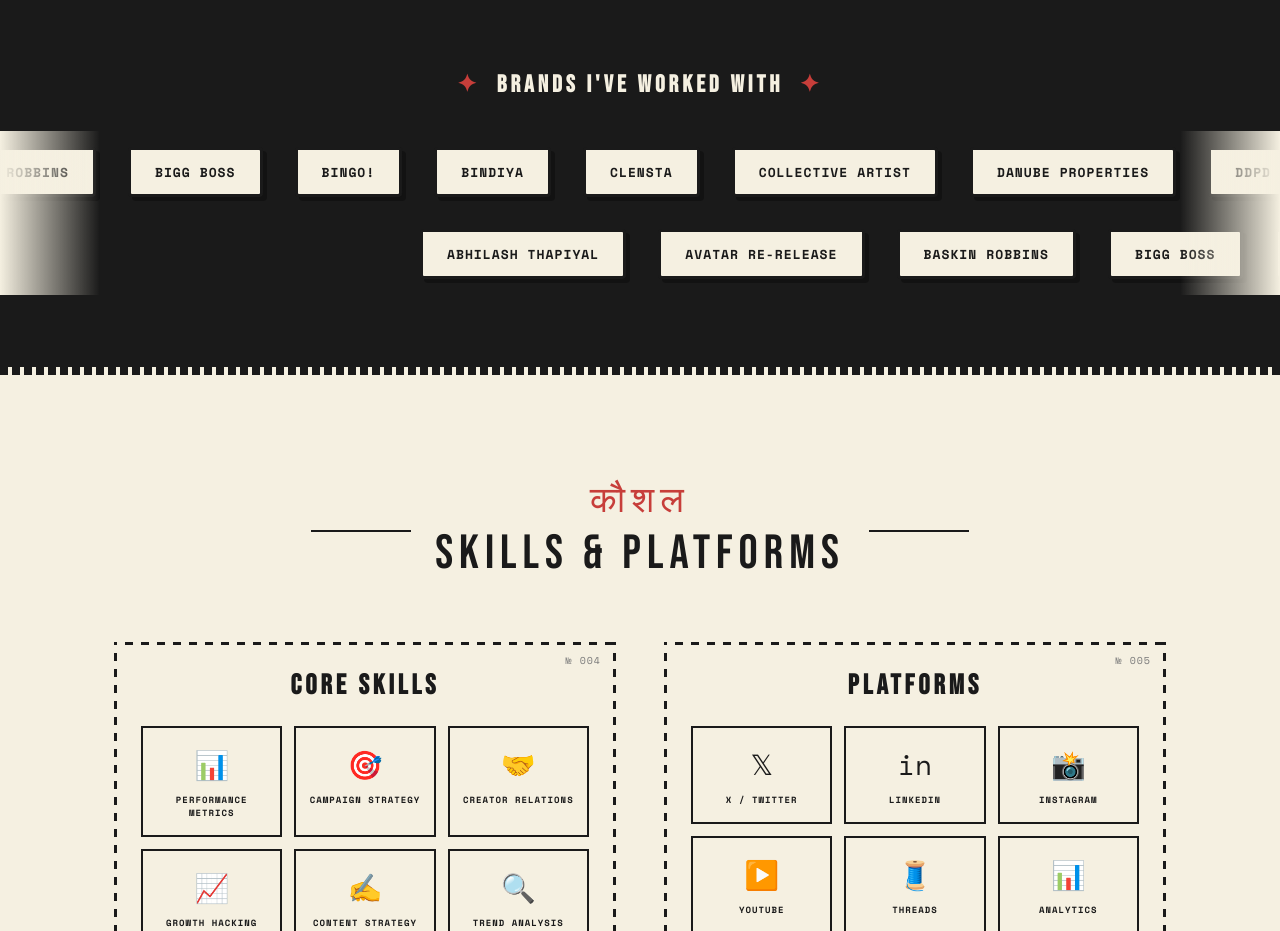
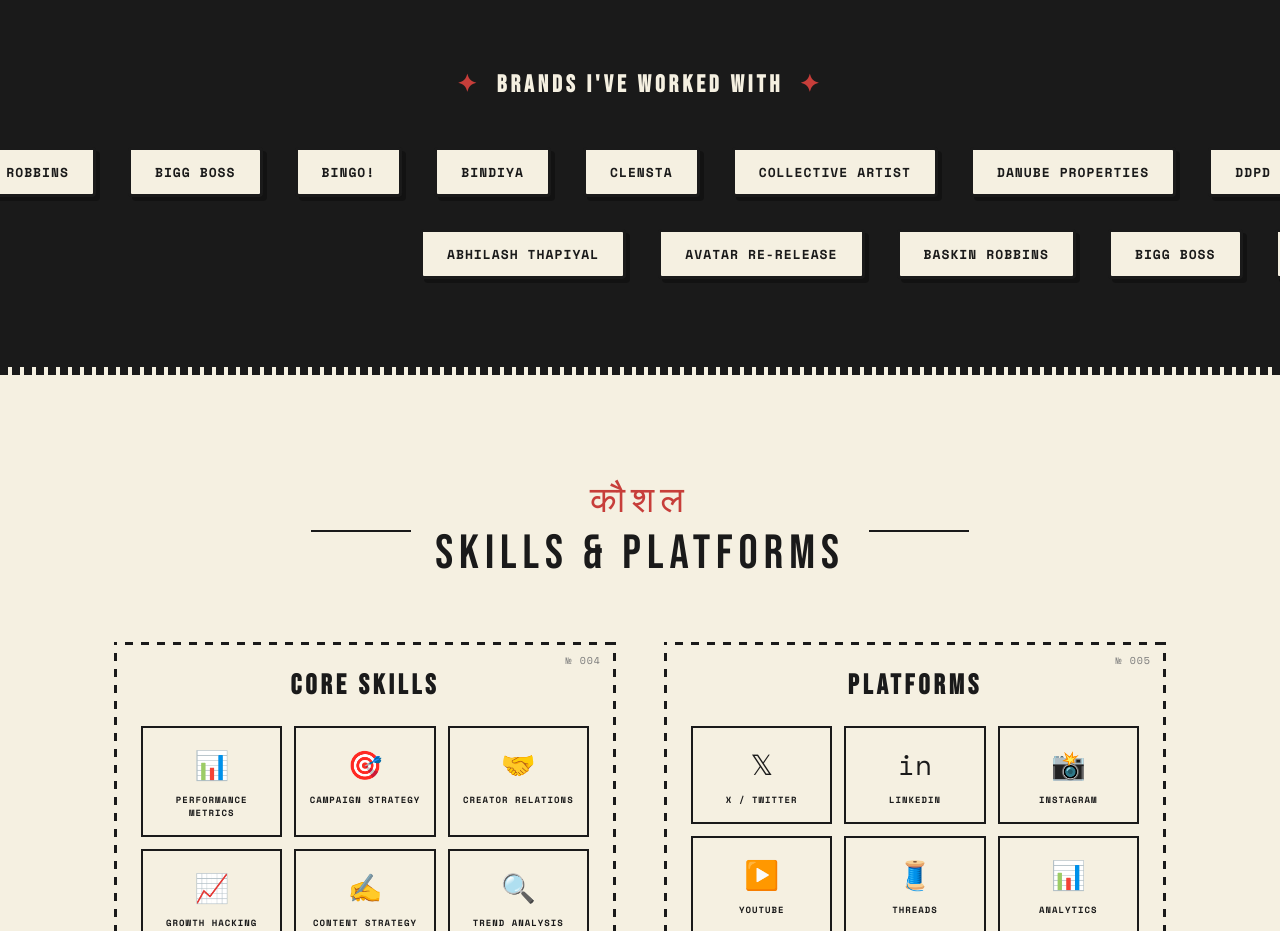
Before and after one commit to vrsn001/lakshay-portfolio, a React (Vite) app: page / in a window 1280 px wide. Shown: the part 3540-4471 px from the top of the page. Built offline with nearby package versions, Linux system fonts and the light colour scheme; a web font is replaced by a local one.

Commit message:
Remove glowing fade effect from carousel edges

```diff
--- a/src/components/CampaignLogoLoop.jsx
+++ b/src/components/CampaignLogoLoop.jsx
@@ -67,8 +67,6 @@
                 gap={32}
                 hoverSpeed={20}
                 scaleOnHover
-                fadeOut
-                fadeOutColor="#f5f0e1"
                 ariaLabel="Brands worked with"
             />
 
@@ -80,8 +78,6 @@
                 gap={32}
                 hoverSpeed={15}
                 scaleOnHover
-                fadeOut
-                fadeOutColor="#f5f0e1"
                 ariaLabel="Brands worked with"
             />
         </section>
```
